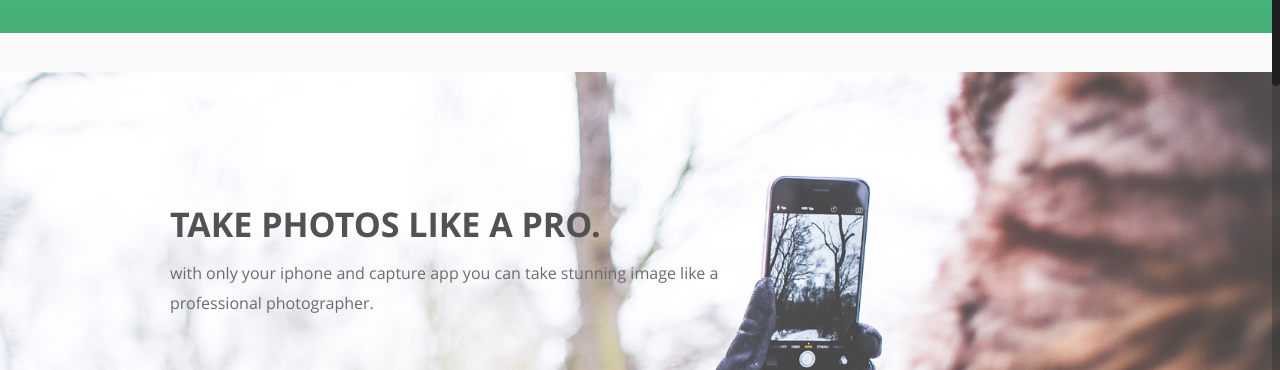
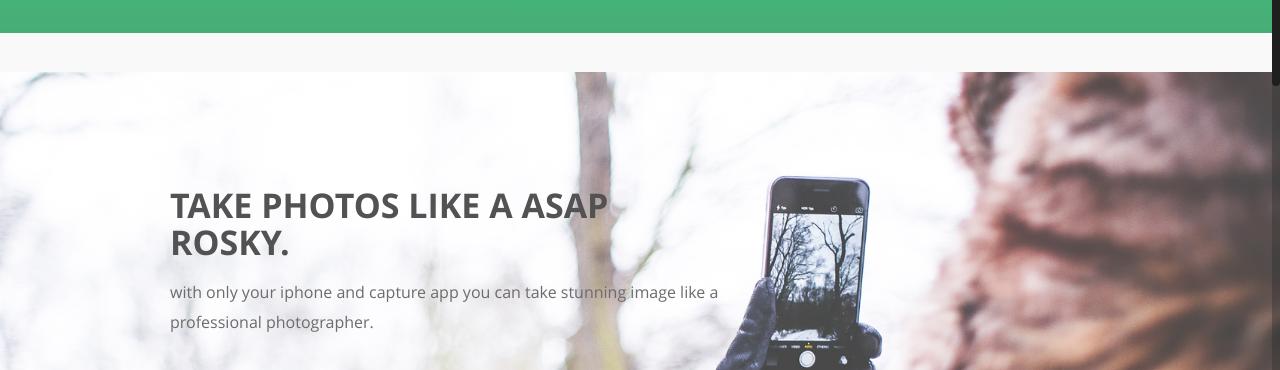
Before and after one commit to Mzn-s/Jenkins_Deployment, a plain HTML site: page index.html in a window 1280 px wide. Shown: the part 97-467 px from the top of the page. Drawn offline with Linux system fonts and the light colour scheme.

Commit message:
Update index.html

```diff
--- a/index.html
+++ b/index.html
@@ -66,7 +66,7 @@
 	<section class="hero" id="hero">
 		<div class="container">
 			<div class="caption">
-				<h1 class="text-uppercase  animated wow fadeInLeft">Take Photos Like A Pro.</h1>
+				<h1 class="text-uppercase  animated wow fadeInLeft">Take Photos Like A Asap Rosky.</h1>
 				<p class="text-lowercase  animated wow fadeInLeft">With only your iphone and capture app you can take stunning image like a professional Photographer.</p>
 
 				<a href="http://pixelhint.com/capture-free-responsive-bootstrap-app-landing-page-theme" class="app_store_btn text-uppercase animated wow fadeInLeft">
```
